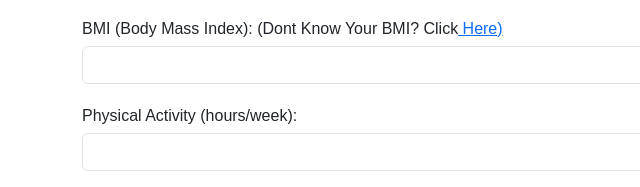
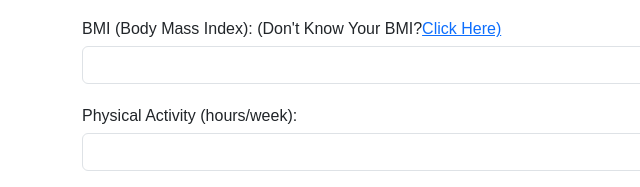
Before and after one commit to saishinkar2/healthainexus, a plain HTML site: page diabeteschecker.html in a window 1280 px wide. Shown: the part 284-471 px from the top of the page, 0-640 px from the left. Drawn offline with nearby package versions, Linux system fonts and the light colour scheme.

Commit message:
Fixed Error In Diabetes Risk Checker

```diff
--- a/diabeteschecker.html
+++ b/diabeteschecker.html
@@ -48,7 +48,7 @@
             </div>
 
             <div class="form-group">
-                <label for="BMI">BMI (Body Mass Index): (Dont Know Your BMI? Click<a href="/bmicalc.html"> Here)</a></label>
+                <label for="BMI">BMI (Body Mass Index): (Don't Know Your BMI?<a href="/bmicalc.html">Click Here)</a></label>
                 <input type="number" id="BMI" name="BMI" class="form-control" required>
             </div>
 
```
Also changed, not shown: 1 other file.
